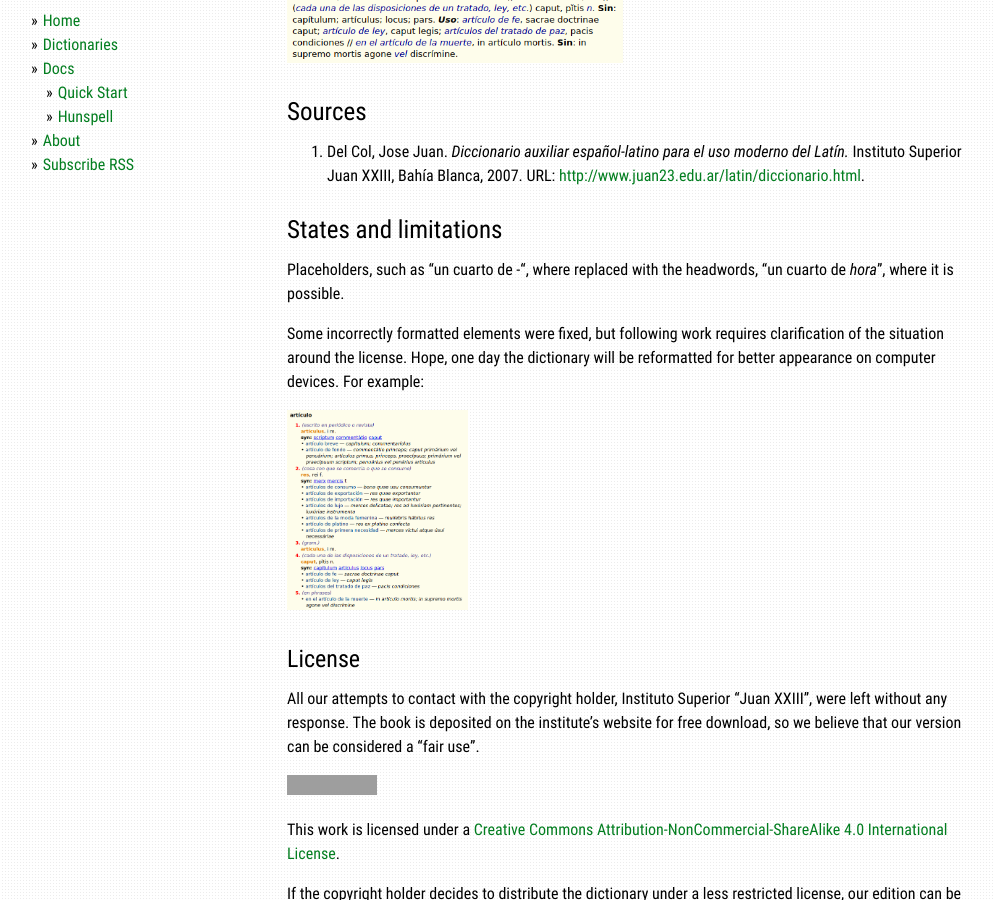
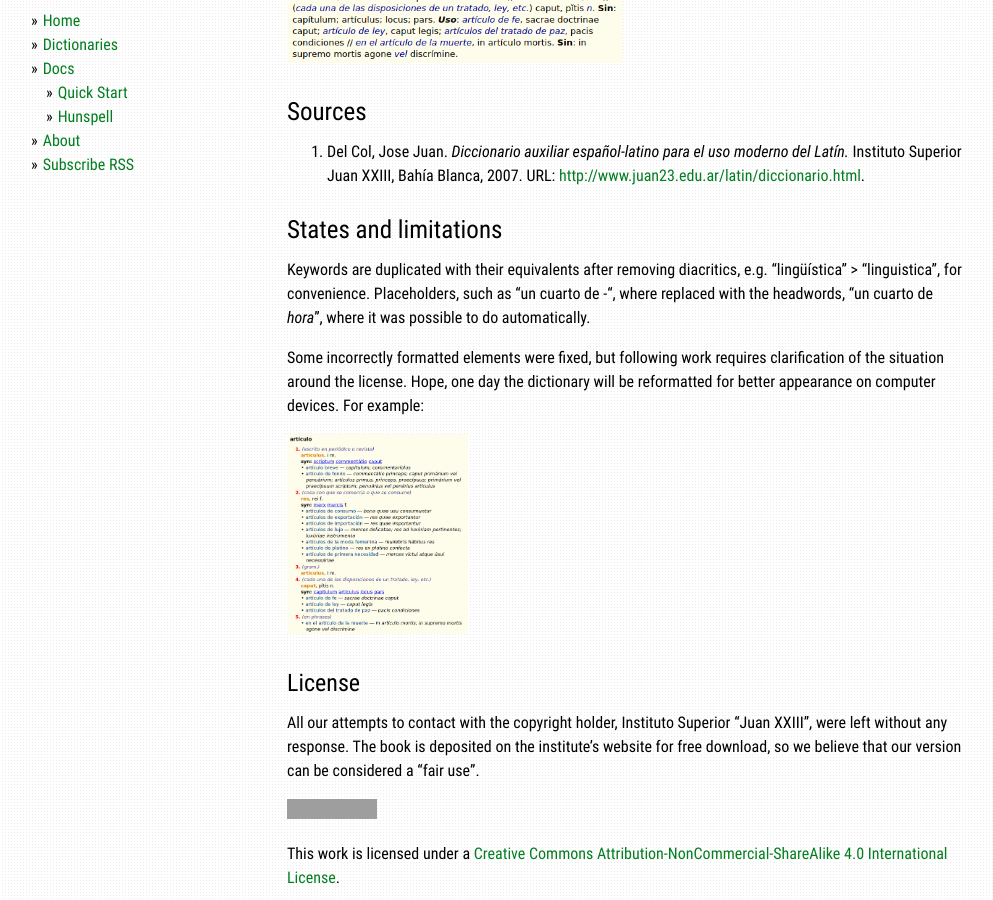
Before and after one commit to nikita-moor/dictionaries, a Jekyll site: the page built from _dictionaries/DelCol2007.md, in a window 1280 px wide and 900 px high, scrolled down 464 px. Shown: the whole window, without its empty margins (127-1120 px from the left). Built offline with Jekyll 4.4.1, drawn with Linux system fonts in a browser that asks for light colours; grey boxes are pictures that could not be loaded.

Commit message:
DelCol2007 fix

```diff
--- a/_dictionaries/DelCol2007.md
+++ b/_dictionaries/DelCol2007.md
@@ -30,7 +30,7 @@ Current version is [v1.0 (September 12, 2019)][2]. Format Slob is recommended fo
 
 # States and limitations
 
-Placeholders, such as "un cuarto de -", where replaced with the headwords, "un cuarto de _hora_", where it is possible.
+Keywords are duplicated with their equivalents after removing diacritics, e.g. "lingüística" > "linguistica", for convenience. Placeholders, such as "un cuarto de -", where replaced with the headwords, "un cuarto de _hora_", where it was possible to do automatically.
 
 Some incorrectly formatted elements were fixed, but following work requires clarification of the situation around the license. Hope, one day the dictionary will be reformatted for better appearance on computer devices. For example:
 
@@ -55,6 +55,6 @@ If the copyright holder decides to distribute the dictionary under a less restri
 
 
 [1]: https://github.com/nikita-moor/latin-dictionary/tree/master/{{ page.nickname }}
-[2]: https://github.com/nikita-moor/latin-dictionary/releases/tag/2019-08-23
+[2]: https://github.com/nikita-moor/latin-dictionary/releases/tag/2019-09-12
 
 {% include dicitonary_ref.md %}
```
